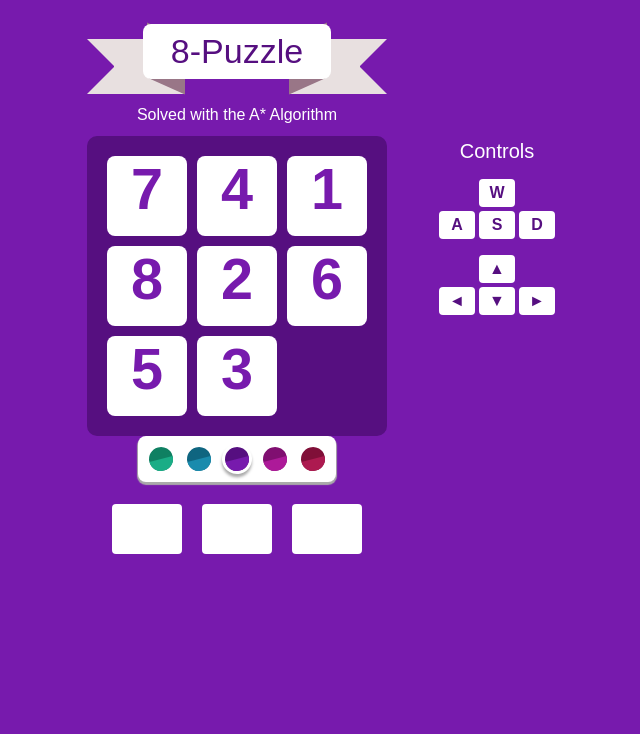
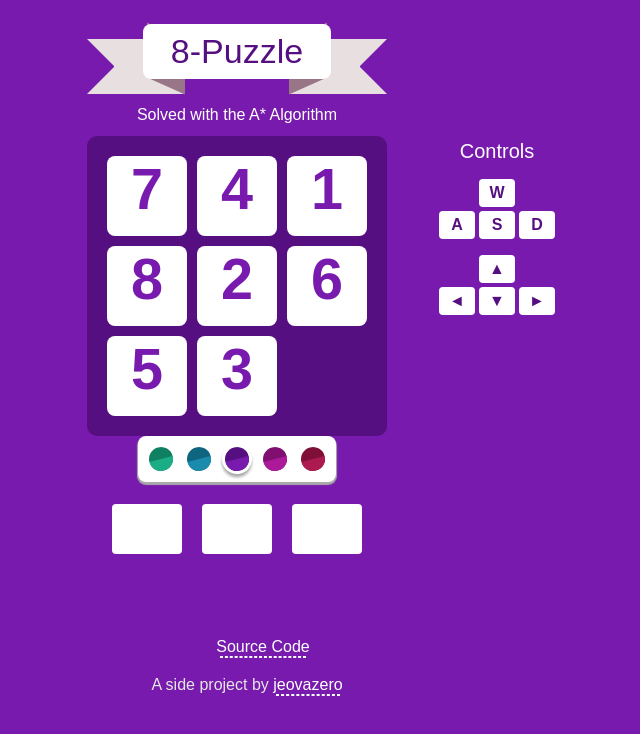
Before and after one commit to jeovazero/8-puzzle-react, a React (Vite) app: page / in a window 1280 px wide. Shown: the top 734 px of the page, without its empty margins (393-1033 px from the left). Built offline with nearby package versions, Linux system fonts and the light colour scheme; a web font is replaced by a local one.

Commit message:
feat(app): add the footer information

```diff
--- a/src/App.tsx
+++ b/src/App.tsx
@@ -2,6 +2,7 @@ import { useCallback, useEffect, useState } from 'react'
 import styled from 'styled-components'
 
 import Grid from '@components/Grid'
+import { Icon } from '@components/Icon'
 import IconButton from '@components/IconButton'
 import Keys from '@components/Keys'
 import Ribbon from '@components/Ribbon'
@@ -38,13 +39,64 @@ const Head = styled.h2`
   font-size: 1.25rem;
 `
 
-const AppWrapper = styled.div`
-  height: 100vh;
-  background-color: var(--primaryLight);
+const Footer = styled.footer`
+  margin: auto;
+  padding: 64px 0;
+  display: flex;
+  justify-content: center;
+  flex-direction: column;
+  & > * {
+    margin: 8px auto;
+  }
+  span {
+    color: white;
+  }
+  p {
+    color: hsl(359, 0%, 90%);
+  }
+  a {
+    text-decoration: none;
+    color: hsl(359, 0%, 90%);
+
+    span {
+      display: inline-block;
+    }
+
+    & > span:after {
+      content: '';
+      display: block;
+      width: 90%;
+      margin: auto;
+      height: 0px;
+      border: 1px dashed white;
+    }
+
+    :hover > span:after {
+      border: 1px solid white;
+    }
+  }
+  div > a {
+    display: flex;
+    align-items: center;
+        > * + * {
+      margin-left: 8px;
+    }
+  }
+  ${Icon} {
+    fill: white;
+  }
+`
+
+const KeysContainer = styled.div`
+  & > * + * {
+    margin: 12px auto;
+  }
+`
+
+const ContentWrapper = styled.div`
   display: flex;
   flex-wrap: wrap;
   justify-content: center;
-  transition: background-color 1.25s ease;
 
   ${Ribbon} {
     margin: 24px 0 0 0;
@@ -64,7 +116,6 @@ const AppWrapper = styled.div`
   h3 {
     padding: 0;
     font-family: var(--fontFamilySecondary);
-    font-size: 1.3125rem;
     font-weight: normal;
     color: white;
     transition: opacity 0.5s ease, max-height 0.5s ease, margin 0.25s ease;
@@ -90,9 +141,25 @@ const AppWrapper = styled.div`
     }
 
     ${Stack} {
-      margin-top: 0px;
+      margin-top: 32px;
+    }
+
+    ${KeysContainer} {
+      display: flex;
+
+      & > * {
+        margin: auto 8px;
       }
     }
+  }
+`
+
+const AppWrapper = styled.div`
+  min-height: 100vh;
+  background-color: var(--primaryLight);
+  transition: background-color 1.25s ease;
+  color: white;
+  font-family: var(--fontFamilyPrimary);
 `
 
 const ButtonContainer = styled.div`
@@ -179,6 +246,7 @@ export default () => {
   return (
     <Theme data-theme={theme}>
       <AppWrapper>
+        <ContentWrapper>
           <Content>
             <Ribbon>8-Puzzle</Ribbon>
             <p>Solved with the A* Algorithm</p>
@@ -202,9 +270,29 @@ export default () => {
           </Content>
           <Stack>
             <Head>Controls</Head>
+            <KeysContainer>
               <Keys up='W' left='A' right='D' down='S' />
               <Keys up='▲' left='◄' right='►' down='▼' />
+            </KeysContainer>
           </Stack>
+        </ContentWrapper>
+        <Footer>
+          <div>
+            <a
+              target='_blank'
+              href='https://github.com/jeovazero/8-puzzle-react'
+            >
+              <Icon type='github-mark' />
+              <span>Source Code</span>
+            </a>
+          </div>
+          <p>
+            A side project by{" "}
+            <a target='_blank' href='https://github.com/jeovazero'>
+              <span>jeovazero</span>
+            </a>
+          </p>
+        </Footer>
       </AppWrapper>
     </Theme>
   )
```
Lines whose indentation alone changed are shown as unchanged.
